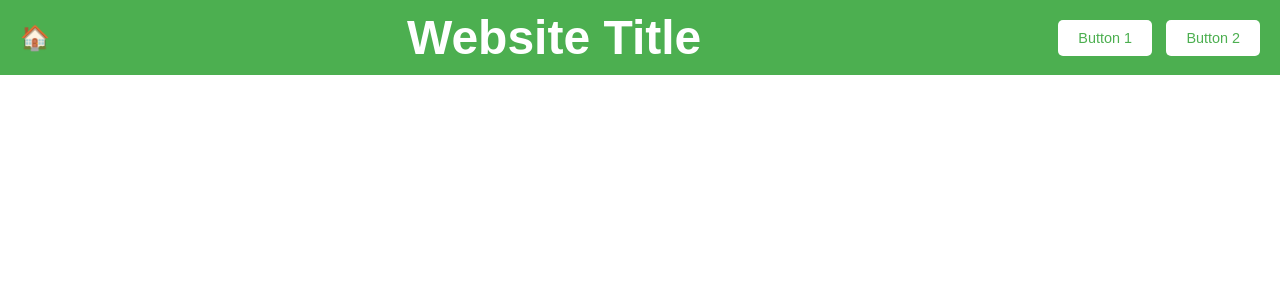
After one commit to Erisis1992/Parcial2-Programacion3, a PHP site: page /ok.html in a window 1280 px wide. The commit adds this page. Shown: the top 300 px of the page. Run offline with PHP 8.4, Linux system fonts and the light colour scheme.

Commit message:
Header completado

```diff
--- /dev/null
+++ b/Parcial 2 PROG 3/ok.html
@@ -0,0 +1,83 @@
+<!DOCTYPE html>
+<html lang="en">
+<head>
+<meta charset="UTF-8">
+<meta name="viewport" content="width=device-width, initial-scale=1.0">
+<title>Website Header</title>
+<style>
+  /* Basic reset and styling */
+  * {
+    margin: 0;
+    padding: 0;
+    box-sizing: border-box;
+  }
+
+  body {
+    font-family: Arial, sans-serif;
+  }
+
+  /* Header styling */
+  .header {
+    display: flex;
+    justify-content: space-between;
+    align-items: center;
+    padding: 10px 20px;
+    background-color: #4CAF50;
+    color: white;
+  }
+
+  /* Left-aligned home icon */
+  .header .left {
+    display: flex;
+    align-items: center;
+  }
+
+  .home-icon {
+    font-size: 1.5em;
+    cursor: pointer;
+    margin-right: 10px;
+  }
+
+  /* Center-aligned title */
+  .header .center {
+    flex: 1;
+    text-align: center;
+    font-size: 1.5em;
+    font-weight: bold;
+  }
+
+  /* Right-aligned buttons */
+  .header .right button {
+    background-color: #fff;
+    color: #4CAF50;
+    border: none;
+    padding: 10px 20px;
+    margin-left: 10px;
+    cursor: pointer;
+    border-radius: 5px;
+    font-size: 0.9em;
+    transition: background-color 0.3s ease;
+  }
+
+  .header .right button:hover {
+    background-color: #ddd;
+  }
+</style>
+</head>
+<body>
+
+<header class="header">
+  <div class="left">
+    <span class="home-icon">🏠</span>
+  </div>
+  <div class="center">
+    <h1>Website Title</h1>
+  </div>
+  <div class="right">
+    <button>Button 1</button>
+    <button>Button 2</button>
+  </div>
+</header>
+
+</body>
+</html>
```
Also changed, not shown: Parcial 2 PROG 3/index.html (+10 -2 lines), Parcial 2 PROG 3/style.css (+28 -1 lines), Parcial 2 PROG 3/imgs/home.svg (added).
